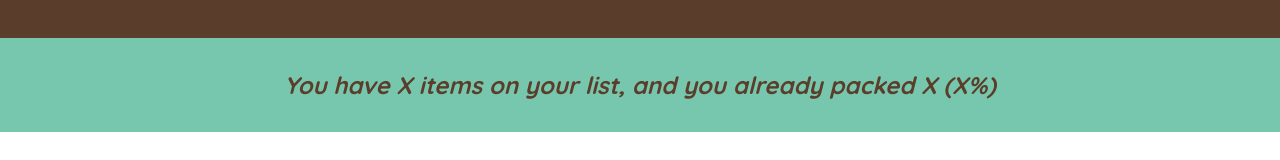
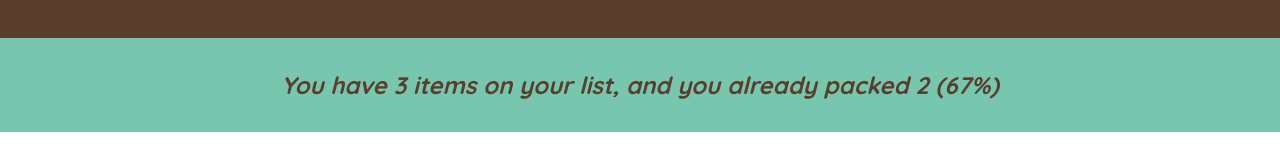
Before and after one commit to cozocozy/travel-items, a React (Create React App) app: page / in a window 1280 px wide. Shown: the part 358-518 px from the top of the page. Built offline with nearby package versions, Linux system fonts and the light colour scheme.

Commit message:
feat:add stats value

```diff
--- a/src/App.js
+++ b/src/App.js
@@ -33,7 +33,7 @@
         onDeleteItems={handleDeleteItems}
         onToogleItems={handleToogleItems}
       />
-      <Stats />
+      <Stats items={items} />
     </div>
   );
 }
@@ -51,7 +51,6 @@
     e.preventDefault();
     if (!description) return;
     const newItem = { description, quantity, packed: false, id: Date.now() };
-    console.log(newItem);
     onAddItems(newItem);
     setDescription("");
     setQuantity(1);
@@ -113,10 +112,24 @@
   );
 }
 
-function Stats() {
+function Stats({ items }) {
+  if (!items.length)
+    return (
+      <p className="stats">
+        <em>Start adding some items to your packing list</em>
+      </p>
+    );
+  const numItems = items.length;
+  const packedItems = items.filter((item) => item.packed).length;
+  const percentage = Math.round((packedItems / numItems) * 100);
   return (
     <footer className="stats">
-      <em>You have X items on your list, and you already packed X (X%)</em>
+      <em>
+        {percentage === 100
+          ? "You got everything you need! Ready to go !!"
+          : `You have ${numItems} items on your list, and you already packed
+        ${packedItems} (${percentage}%)`}
+      </em>
     </footer>
   );
 }
```
